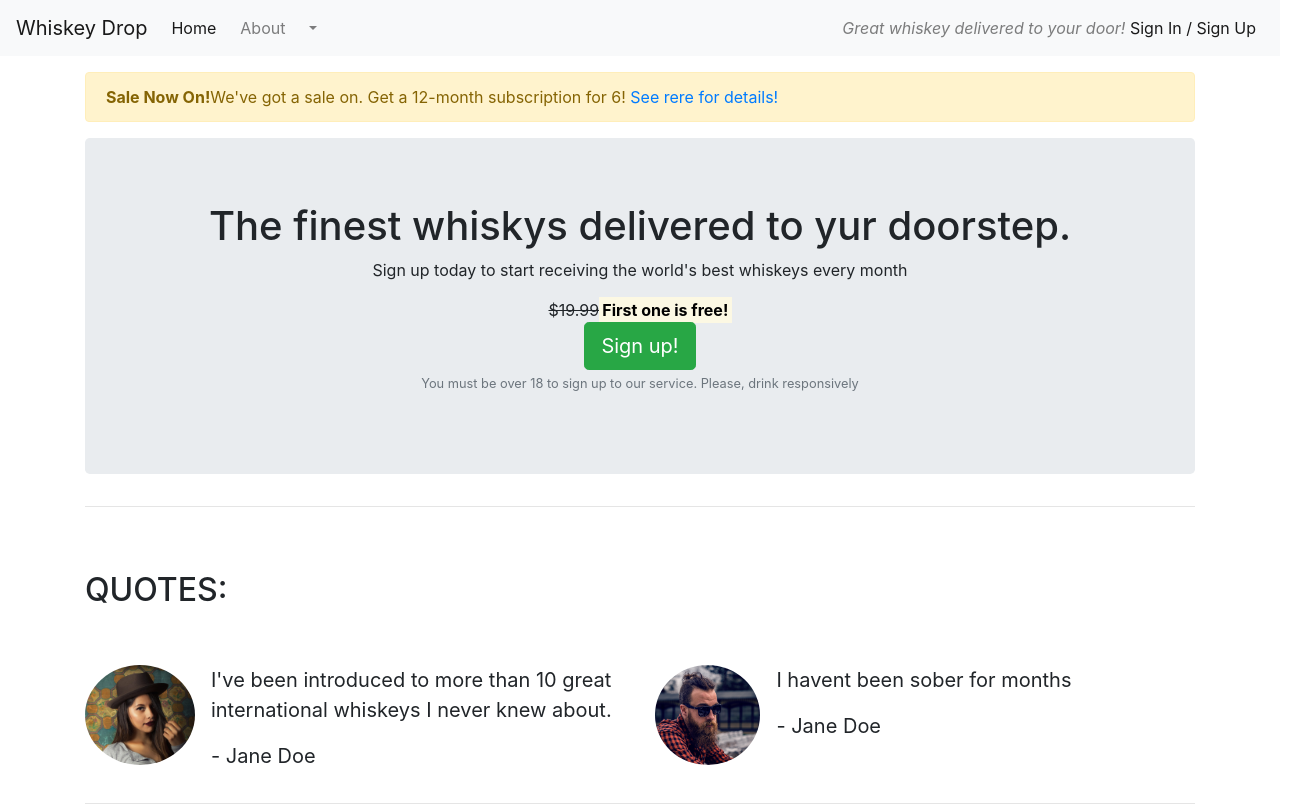
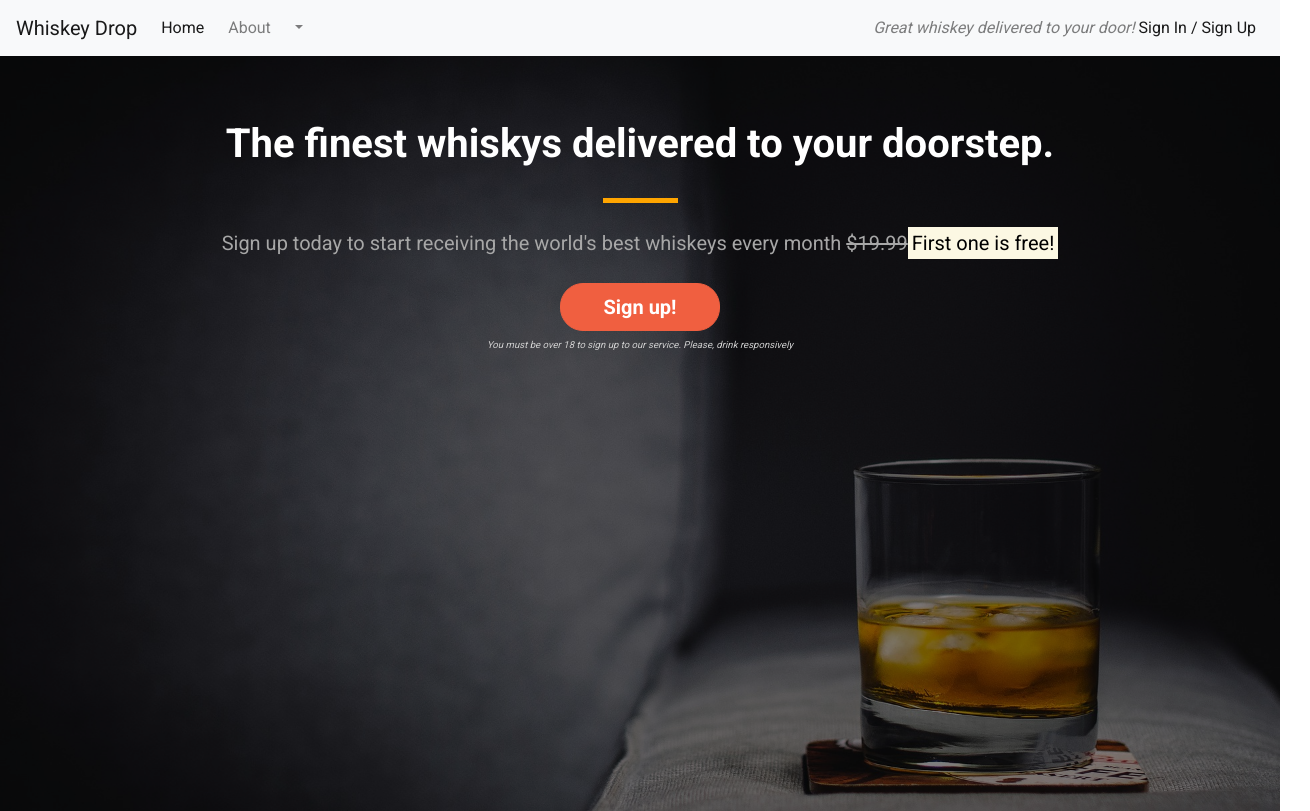
Before and after one commit to Gaberoids/bootstrapinstall-WhiskeyDrop, a plain HTML site: page index.html in a window 1280 px wide. Shown: the top 811 px of the page, 1310 px wide, since content can reach past the window. Drawn offline with nearby package versions, Linux system fonts and the light colour scheme.

Commit message:
updating our callout site. Customizing the bootstrap CSS for the first time

```diff
--- /dev/null
+++ b/css/style.css
@@ -0,0 +1,99 @@
+body {
+font-family: 'Roboto', sans-serif;
+}
+
+.alert-container {
+
+}
+
+.callout-container{
+height: 100vh;
+background: url(../images/whiskey-background.jpg) no-repeat bottom right fixed;
+  -webkit-background-size: cover; /*webkit, moz, o,= may not work well in all browsers */
+  -moz-background-size: cover;
+  -o-background-size: cover;
+  background-size: cover;
+
+  /*flex box CSS helps to align items*/
+  display: flex;
+  align-items: center;
+  justify-content: center;
+
+position: relative;
+}
+
+.opaque-overlay {
+    position: absolute;
+    top: 0;
+    left: 0;
+    height: 100%;
+    width: 100%;
+    background-color: rgba(0,0,0,0.5);
+}
+
+.quotes-container{
+
+}
+
+.features-container{
+
+}
+/*block devider*/
+.block-devider {
+    width: 75px;
+    height: 5px;
+    border: 0;
+}
+
+.block-devider--orange {
+        background-color: orange;
+}
+
+.block-devider--short {
+    width:35px;
+}
+
+/*jumbotron*/
+
+.jumbotron {
+    background-color: transparent;
+}
+
+.jumbotron-header {
+    color: white;
+    font-weight: bold;
+    margin-bottom: 30px;
+}
+
+.jumbotron .lead {
+    margin: 25px 0;
+    color: #a7a7a7;
+}
+
+.jumbotron small {
+    font-size: 60%;
+    Font-style: italic;
+    color: #d0d0d0;
+
+}
+
+.btn--cta {
+    font-weight: bold;
+    border-radius: 23px;
+    width: 160px;
+}
+
+.btn--red {
+    color: white;
+    background-color: #f05f40;
+    border-color: #f05f40;
+}
+
+.btn--red:hover,
+.btn--red:active,
+.btn--red:focus,
+.btn--red:active:focus {
+    background-color: #df4929;
+    border-color: #df4929;
+    color: white;
+}
--- a/index.html
+++ b/index.html
@@ -13,6 +13,8 @@
 	<script src="https://stackpath.bootstrapcdn.com/bootstrap/4.5.0/js/bootstrap.min.js"
 		integrity="sha384-OgVRvuATP1z7JjHLkuOU7Xw704+h835Lr+6QL9UvYjZE3Ipu6Tp75j7Bh/kR0JKI" crossorigin="anonymous">
 	</script>
+	<link rel="stylesheet" href="css/style.css" type="text/css">
+	<link href="https://fonts.googleapis.com/css2?family=Roboto:wght@400;700&display=swap" rel="stylesheet">
 
 </head>
 
@@ -49,8 +51,8 @@
 				<a href="/login">Sign In / Sign Up</a>
 		</div>
 	</nav>
-	<article class="container mt-3">
-		<!--callout-->
+<!-- alert -->
+	<!-- <div class="container alert-container">
 		<div class="row d-none d-sm-block">
 			<div class="col-12">
 				<div class="alert alert-warning">
@@ -59,24 +61,34 @@
 				</div>
 			</div>
 		</div>
+	</div> -->
+        <!-- /alert -->
+    	<!--callout-->
+	<div class="container-fluid callout-container"><!-- fluid makes the container to occupy the entire width -->
+		<div class="opaque-overlay">
             <div class="col-12 jumbotron text-center">
                 <!-- full width,jumb=graybox to make the block to stand out, text in this block is centered aligned -->
                 <section>
-				<h1>The finest whiskys delivered to yur doorstep.</h1>
-				<p>Sign up today to start receiving the world's best whiskeys every month</p>
+                    <h1 class="jumbotron-header">The finest whiskys delivered to your doorstep.</h1>
+                    <hr class="block-devider block-devider--orange">
+                    <p class="lead">Sign up today to start receiving the world's best whiskeys every month
                     <s class="d-none d-sm-inline">$19.99</s><strong><mark>First one is free!</mark></strong>
                     <!-- mark and s tags are displaying in the same line, for this reason uses d-sm-inline instead of d-sm-block -->
-				<span class="d-none d-sm-inline"><br></span>
-				<button class="btn btn-success btn-lg" data-toggle="modal" data-target="#signUpModal">Sign up!</button>
+                    <span class="d-none d-sm-inline"><br></span></p>
+                    <button class="btn btn-lg btn--cta btn--red" data-toggle="modal" data-target="#signUpModal">Sign up!</button>
                     <p class="text-muted">
                         <small>You must be over 18 to sign up to our service. Please, drink responsively</small></p>
                     <!-- text-muted is bootstrap-->
                 </section>
             </div>
+        </div>
+	</div>
 	<!-- /.callout-->
-		<hr>
+
 
 	<!-- Quotes -->
+	<div class="container quotes-container">
+
 		<section class="quotes">
 			<div class="row">
 				<div class="col-12 my-5">
@@ -123,10 +135,11 @@
 
 	</div>
 	</section>
+	</div>
 	<!-- /quotes -->
-		<hr>
 
 	<!-- features -->
+	<div class="features-container">
 		<section>
 			<div class="row">
 				<div class="col-12">
@@ -186,9 +199,10 @@
 					</div>
 				</div><!-- end of row for features-->
 		</section>
-	</article>
+	</div>
 	<!-- modal window -->
-	<div class="modal" tabindex="-1" role="dialog" id="signUpModal"> <!-- screen reader will read this like of code as "dialog" thanks to the attribute role -->
+	<div class="modal" tabindex="-1" role="dialog" id="signUpModal">
+		<!-- screen reader will read this like of code as "dialog" thanks to the attribute role -->
 		<!-- tabindex = to control order of moving focus from one element to another when pressing the keyboard key "Tab" -->
 
 		<div class="modal-dialog" role="document">
```
Also changed, not shown: images/whiskey-background.jpg (added). Lines whose indentation alone changed are shown as unchanged.
